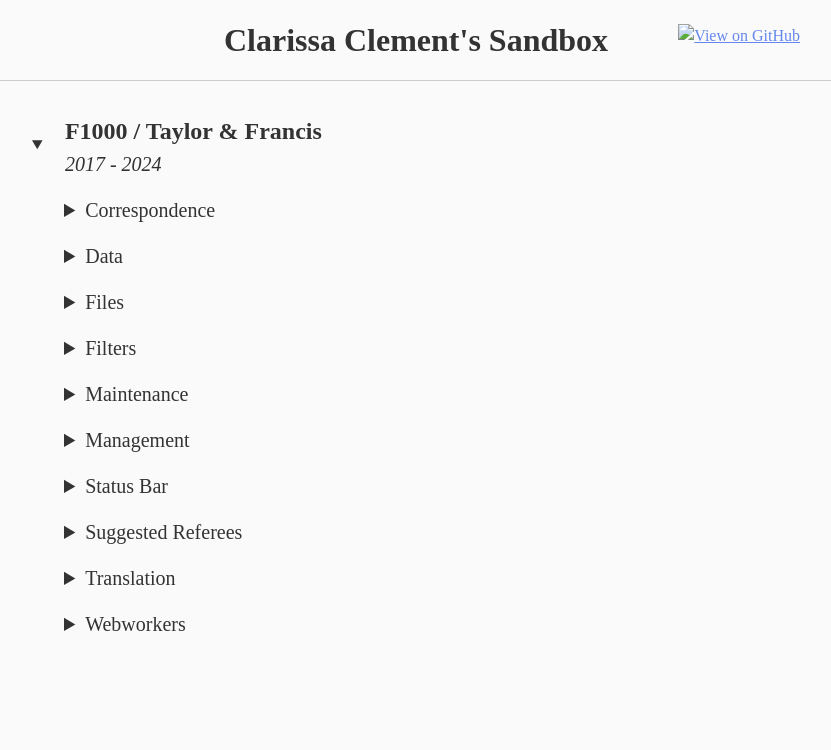
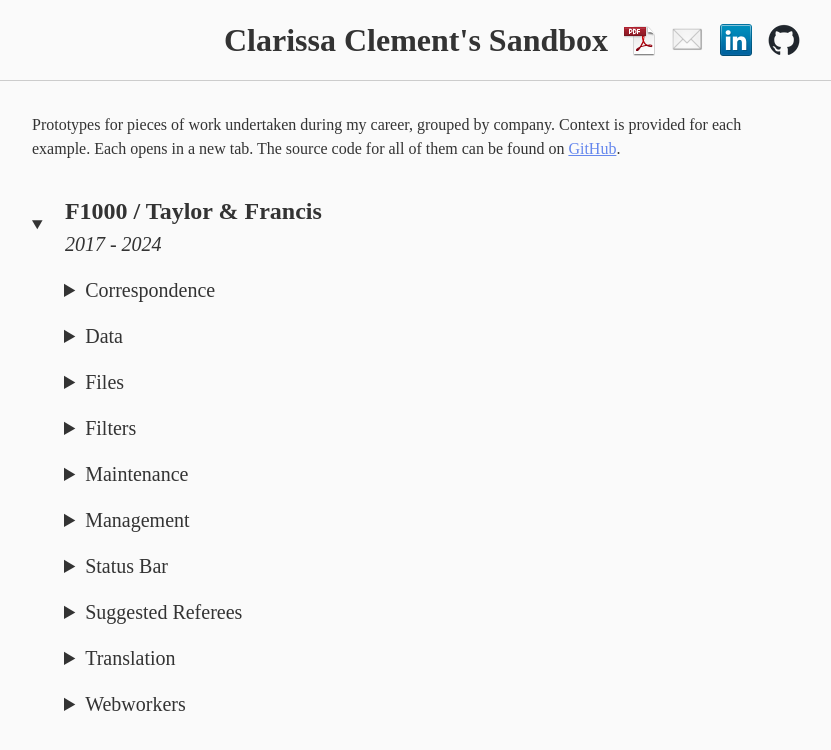
Before and after one commit to MisanthropeGirl/sandbox, a website: page index.html in a window 1280 px wide. Shown: the whole page, without its empty margins (224-1055 px from the left). Drawn offline with nearby package versions, Linux system fonts and the light colour scheme; files that its build step writes are made by us from their sources.

Commit message:
Add an intro, images, other header links

```diff
--- a/index.html
+++ b/index.html
@@ -14,22 +14,23 @@
 			<div>
 				<h1 class="c-layout__title">Clarissa Clement's Sandbox</h1>
 				<div class="c-additional-information">
-					<!-- <a rel="nofollow" href="https://clrissaclement.me.uk/resources/pdf/CV.pdf" title="Download PDF version">
+					<a rel="nofollow" href="https://clrissaclement.me.uk/resources/pdf/CV.pdf" title="Download PDF version">
 						<img src="./resources/images/pdf.png" alt="PDF" />
 					</a>
 					<a rel="nofollow" href="mailto:jobs@clarissaclement.me.uk" title="Contact Me">
 						<img src="./resources/images/email.png" alt="Email" />
 					</a>
-					<a rel="nofollow noreferrer" href="http://uk.linkedin.com/in/clarissaclement" title="LinkedIn" target="_blank">
+					<a href="http://uk.linkedin.com/in/clarissaclement" title="LinkedIn" target="_blank">
 						<img src="./resources/images/linkedin.png" alt="LinkedIn" />
-					</a> -->
-					<a rel="nofollow noreferrer" href="https://github.com/MisanthropeGirl" title="View on GitHub" target="_blank">
+					</a>
+					<a href="https://github.com/MisanthropeGirl" title="View on GitHub" target="_blank">
 						<img src="./resources/images/github.png" alt="View on GitHub" />
 					</a>
 				</div>
 			</div>
 		</header>
 		<main class="c-layout__body">
+			<p>Prototypes for pieces of work undertaken during my career, grouped by company. Context is provided for each example. Each opens in a new tab. The source code for all of them can be found on <a href="https://github.com/MisanthropeGirl" target="_blank">GitHub</a>.</p>
 			<details name="company" class="c-company" open>
 				<summary>
 					<div class="c-company__title">
--- a/package.json
+++ b/package.json
@@ -1,6 +1,6 @@
 {
   "name": "sandbox",
-  "version": "1.1.0",
+  "version": "1.1.1",
   "type": "module",
   "description": "Personal sandbox",
   "main": "index.html",
```
Also changed, not shown: resources/images/email.png (added), resources/images/github.png (added), resources/images/linkedin.png (added), resources/images/pdf.png (added).
